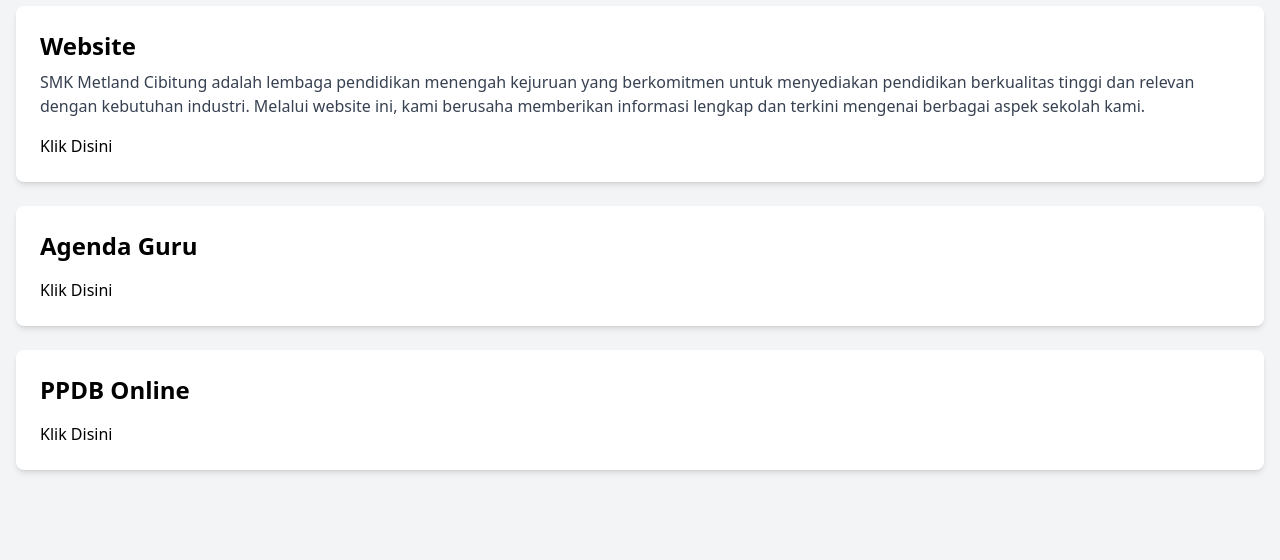
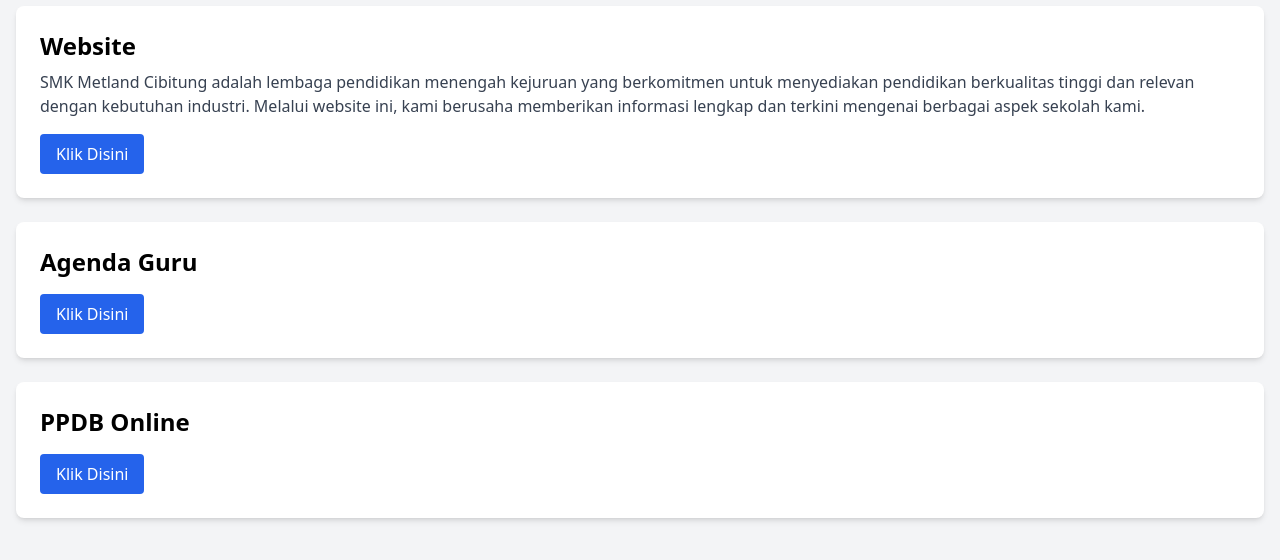
Before and after one commit to Vinzzsich/WebsiteSekolah, a plain HTML site: page aplikasi.html in a window 1280 px wide. Shown: the part 142-702 px from the top of the page. Drawn offline with nearby package versions, Linux system fonts and the light colour scheme.

Commit message:
Update aplikasi.html

```diff
--- a/aplikasi.html
+++ b/aplikasi.html
@@ -17,24 +17,23 @@
             </div>
         </div>
     </nav>
-    <div class="container mx-auto px-4 py-8">
+  <div class="container mx-auto px-4 py-8">
         <h1 class="text-center text-4xl font-bold text-purple-600 mb-8">Aplikasi</h1>
         <div class="space-y-6">
             <div class="bg-white p-6 rounded-lg shadow-md">
                 <h2 class="text-2xl font-bold mb-2">Website</h2>
                 <p class="text-gray-700 mb-4">SMK Metland Cibitung adalah lembaga pendidikan menengah kejuruan yang berkomitmen untuk menyediakan pendidikan berkualitas tinggi dan relevan dengan kebutuhan industri. Melalui website ini, kami berusaha memberikan informasi lengkap dan terkini mengenai berbagai aspek sekolah kami.</p>
-                <button class="https://smkmetlandcibitung.net/">Klik Disini</button>
+                <button class="bg-blue-600 text-white px-4 py-2 rounded">Klik Disini</button>
             </div>
             <div class="bg-white p-6 rounded-lg shadow-md">
                 <h2 class="text-2xl font-bold mb-2">Agenda Guru</h2>
                 <p class="text-gray-700 mb-4"></p>
-                <button class="https://agendaguru.siaci.net/">Klik Disini</button>
+                <button class="bg-blue-600 text-white px-4 py-2 rounded">Klik Disini</button>
             </div>
             <div class="bg-white p-6 rounded-lg shadow-md">
                 <h2 class="text-2xl font-bold mb-2">PPDB Online</h2>
                 <p class="text-gray-700 mb-4"></p>
-                <button class="https://ppdb-smkmetlandcibitung.net/">Klik Disini</button
-
+                <button class="bg-blue-600 text-white px-4 py-2 rounded">Klik Disini</button>
             </div>
         </div>
     </div>
```
